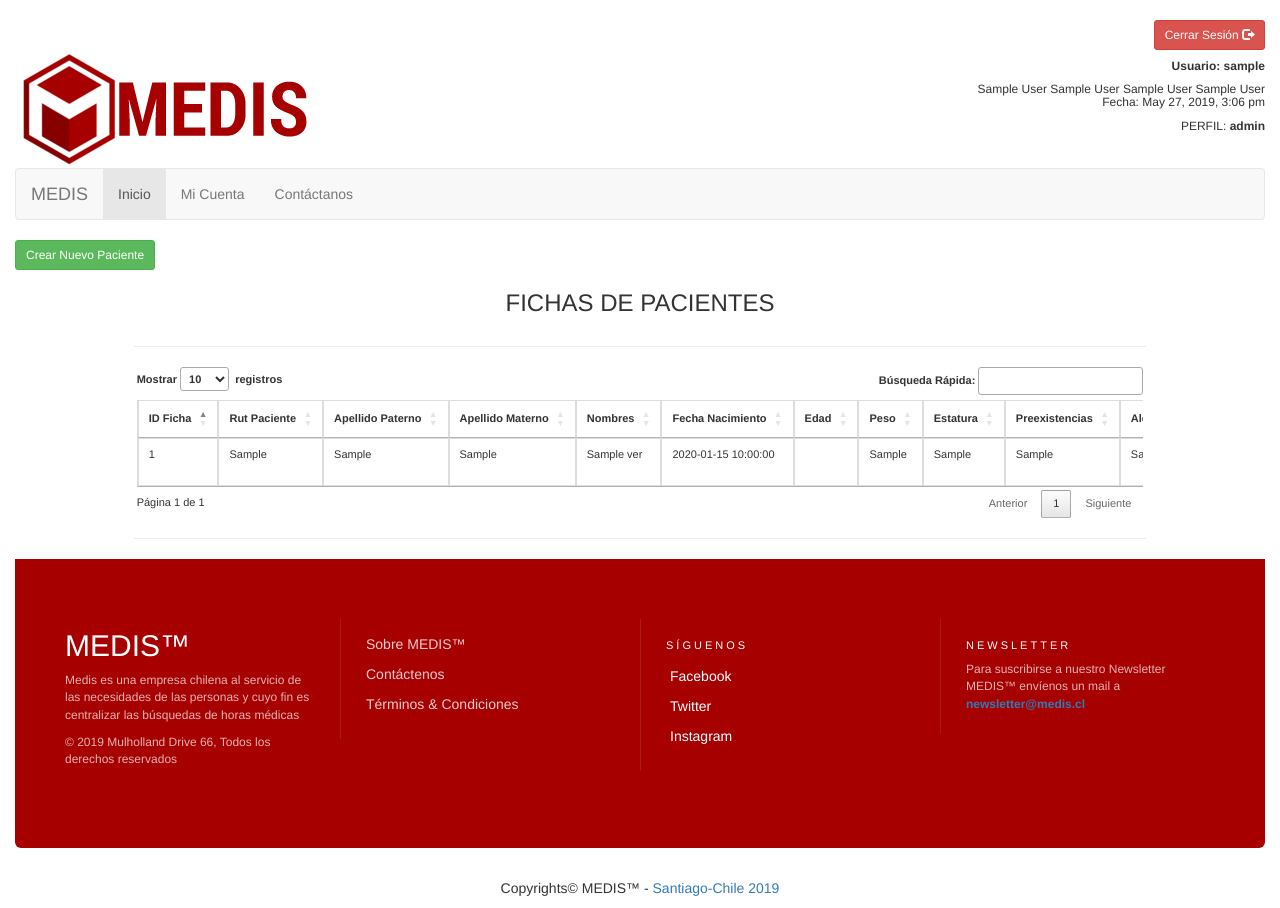
After one commit to NetWolf71/Medis, a CodeIgniter app: the page made by application/views/FichaView.php in a window 1280 px wide. The commit adds this page. Run offline with CodeIgniter, Linux system fonts and the light colour scheme; the visitor is signed in with stand-in values (Sample User, id 1); the template is opened without the code that fills it: most values are stand-ins (such as "Sample title", 1, 10 or a date in 2020); some libraries are stand-ins or nearby versions.

Commit message:
Ficha médica de los pacientes
Trabajo en el desarrollo de la ficha de los pacientes

```diff
--- /dev/null
+++ b/application/views/FichaView.php
@@ -0,0 +1,135 @@
+<?php
+	// Inicio HTML
+	$this->load->view('sis_header');
+?>
+<style type="text/css">
+	th{
+		text-align: center;
+		white-space:nowrap;
+	}
+</style>
+
+<div class="container-fluid" style= 'text-align:left'>
+<a class="btn btn-sm btn-success" href=<?=base_url("index.php/FichaNewController")?>>Crear Nuevo Paciente</a>
+</div>
+
+<link rel="stylesheet" type="text/css" href="https://cdn.datatables.net/1.10.19/css/jquery.dataTables.css">
+<script type="text/javascript" charset="utf8" src="https://cdn.datatables.net/1.10.19/js/jquery.dataTables.js"></script>
+
+
+<div class="container-fluid" style= 'text-align:center'>
+	<h3>FICHAS DE PACIENTES</br></h3>
+</div>
+
+
+	<div class="container-fluid">
+		<div class="col-md-1">
+		</div>
+		<div class="col-md-10">
+			<hr/>
+		</div>
+		<div class="col-md-1">
+		</div>
+	</div>
+
+
+	<div class="container-fluid">
+		<div class="row">
+			<div class="col-md-1">
+			</div>
+
+			<div class="col-md-10">
+				<div class="container-fluid">
+					<div class="table-responsive" >
+						<span style="font-size:11px;">
+							<table class="table table-hover table-bordered" id="tbl_datos">
+								<thead>
+									<tr>
+										<th>ID Ficha</th>
+										<th>Rut Paciente</th>
+										<th>Apellido Paterno</th>
+										<th>Apellido Materno</th>
+										<th>Nombres</th>
+										<th>Fecha Nacimiento</th>
+										<th>Edad</th>
+										<th>Peso</th>
+										<th>Estatura</th>
+										<th>Preexistencias</th>
+										<th>Alergias</th>
+										<th>Acciones</th>
+									</tr>
+								</thead>
+								<tbody>
+									<?php
+										foreach($ver as $fila){
+									?>
+									<tr>
+										<td><?= $fila->id_ficha?></td>
+										<td><?= $fila->dni_paciente_ficha?></td>
+										<td><?= $fila->paterno_ficha?></td>
+										<td><?= $fila->materno_ficha?></td>
+										<td><?= $fila->nombres_ficha?></td>
+										<td><?= $fila->fecha_nac_ficha?></td>
+										<td><?php //echo $edad ?></td>
+										<td><?= $fila->peso_ficha?></td>
+										<td><?= $fila->estatura_ficha?></td>
+										<td><?= $fila->dolencia_cron_ficha?></td>
+										<td><?= $fila->alergia_ficha?></td>
+										<td align="center" style="white-space:nowrap;" >
+
+											<button class="btn btn-sm btn-warning" type="button" onclick='window.location.href="<?=base_url("index.php/FichaController/mod/$fila->id_pers")?>";'  >
+												<em class="glyphicon glyphicon-remove"></em> Modificar
+											</button>
+											<button class="btn btn-sm btn-danger" type="button" onclick='window.location.href="<?=base_url("index.php/FichaController/eliminar/$fila->id_pers")?>";'>
+												<em class="glyphicon glyphicon-plus"></em> Eliminar
+											</button>
+
+										</td>
+									</tr>
+									<?php
+										}
+									?>
+								</tbody>
+							</table>
+						</span>
+					</div>
+				</div>
+			</div>
+		</div>
+	</div>
+
+	<div class="container-fluid">
+		<div class="col-md-1">
+		</div>
+		<div class="col-md-10">
+			<hr/>
+		</div>
+		<div class="col-md-1">
+		</div>
+	</div>
+
+	<script type="text/javascript">
+		$(document).ready(function() {
+			$('#tbl_datos').DataTable( {
+				"language": {
+					"lengthMenu": "Mostrar _MENU_ &nbsp;registros",
+					"zeroRecords": "Nothing found - sorry",
+					"info": "Página _PAGE_ de _PAGES_",
+					"infoEmpty": "No records available",
+					"infoFiltered": "(filtered from _MAX_ total records)",
+					"paginate": {
+						"first":      "Primero",
+						"last":       "Último",
+						"next":       "Siguiente",
+						"previous":   "Anterior"
+					},
+					"search":         "Búsqueda Rápida:",
+				}
+			} );
+		} );
+	</script>
+
+<?php
+	// Fin HTML
+	$this->load->view('sis_footer');
+?>
--- a/application/views/sis_header.php
+++ b/application/views/sis_header.php
@@ -71,6 +71,7 @@ defined('BASEPATH') OR exit('No direct script access allowed');
 					  <li><a href="<?=base_url('index.php/PacientesController')?>">Mantenedor de Pacientes</a></li>
 					  <li><a href="<?=base_url('index.php/InstitucionesController')?>">Instituciones Médicas</a></li>
 					  <li><a href="<?=base_url('index.php/EspecialidadesController')?>">Especialidades Médicas</a></li>
+					  <li><a href="<?=base_url('index.php/FichaController')?>">Fichas Médicas</a></li>
 					</ul>
 				  </li>
 					<?php
@@ -82,7 +83,8 @@ defined('BASEPATH') OR exit('No direct script access allowed');
 				  {
 					?>
 				  <li><a href="<?=base_url('index.php/MedicoReservasController/ver/')?><?php echo $_SESSION['id_pers'];?>">Mi Calendario de Reservas</a></li>
-				  				  <?php
+				  <li><a href="<?=base_url('index.php/FichaController')?>">Fichas Médicas</a></li>
+				  	<?php
 				  }
 				  ?>
 
```
Also changed, not shown: application/controllers/FichaController.php (added, +114 -0 lines), application/controllers/FichaNewController.php (added, +32 -0 lines), application/models/FichaModel.php (added, +114 -0 lines), application/views/FichaNewView.php (added, +52 -0 lines).
